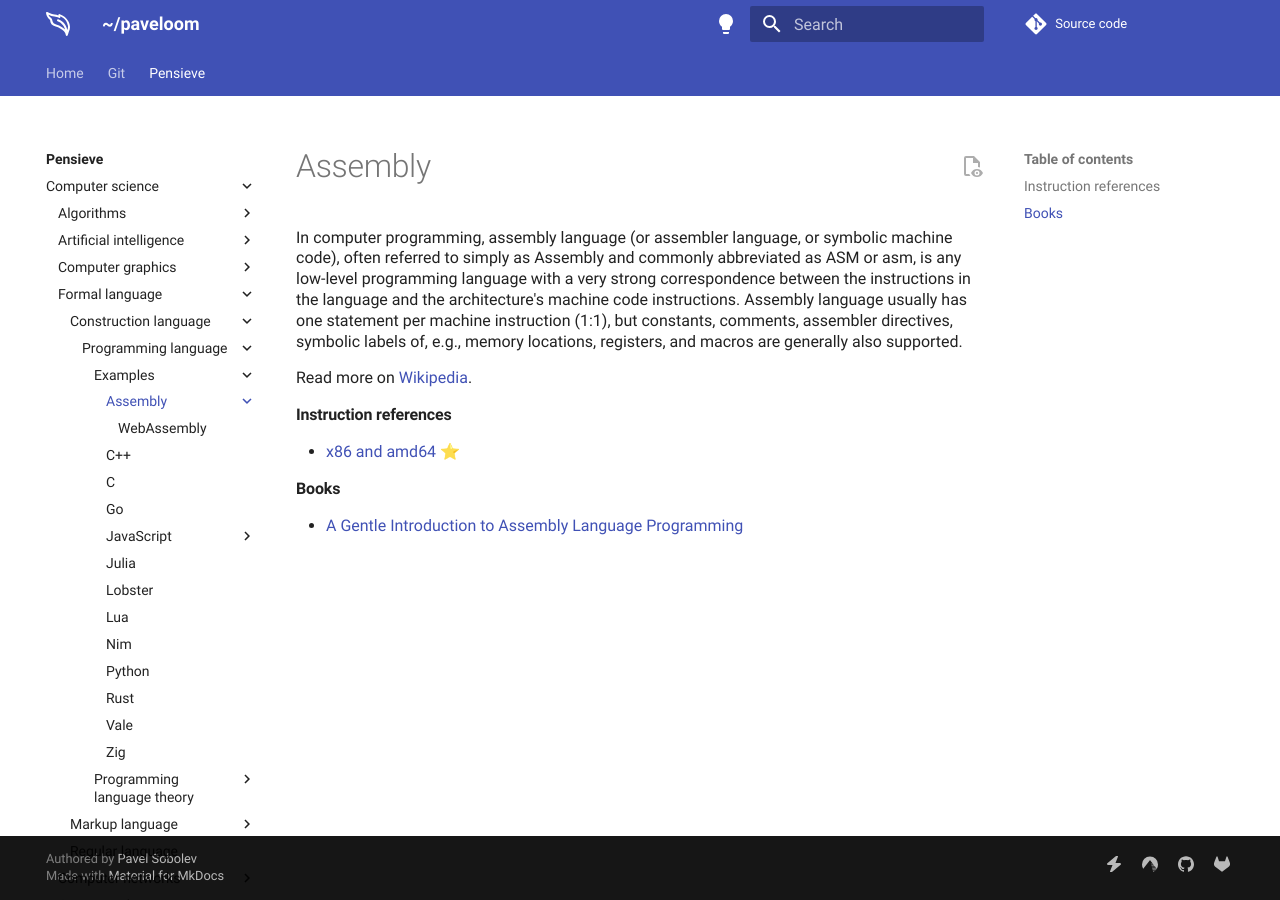
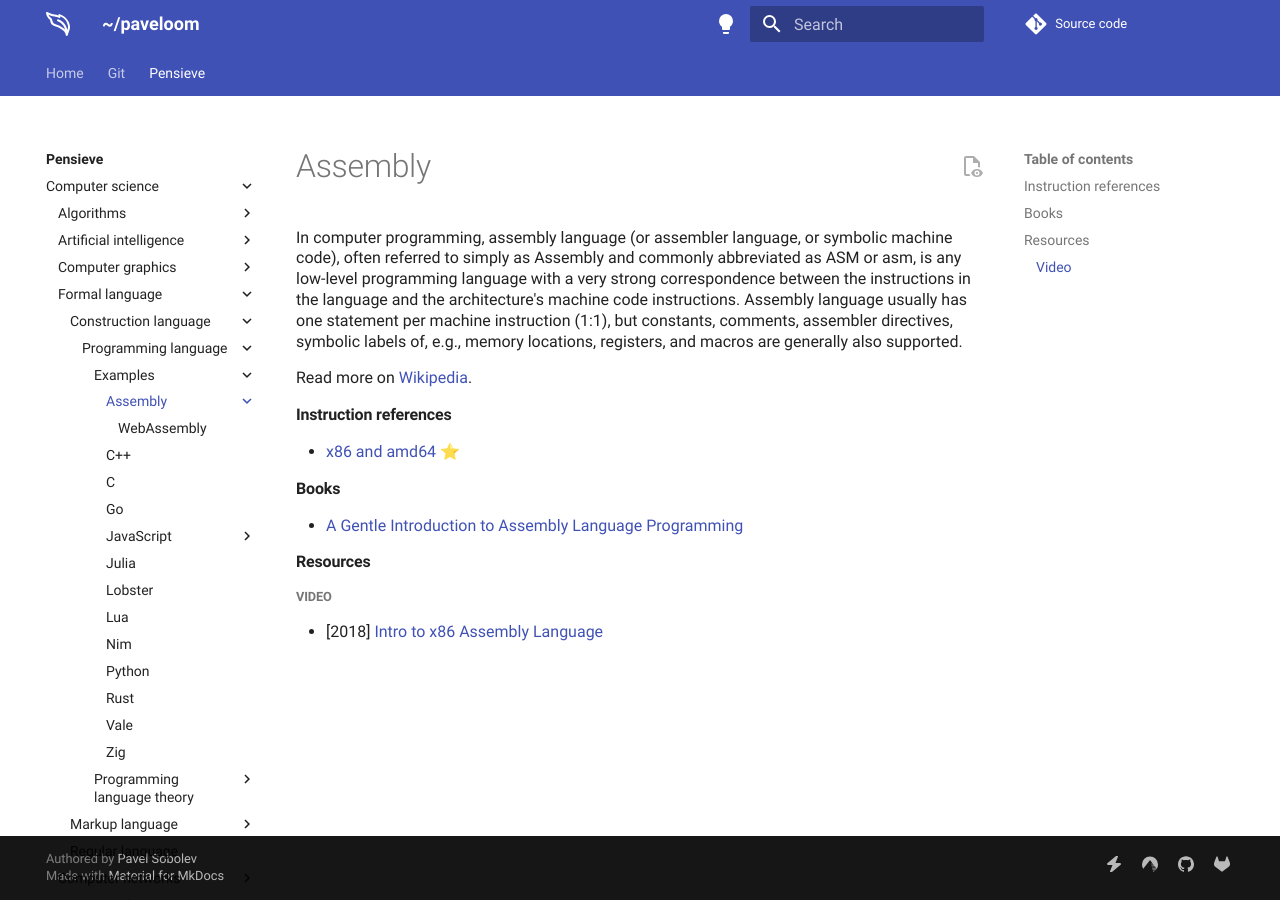
Before and after one commit to paveloom/paveloom.dev, an MkDocs documentation site: the page built from content/pensieve/assembly.md, in a window 1280 px wide. Built offline with MkDocs 1.6.1 and Material for MkDocs 9.7.7, drawn with Linux system fonts in a browser that asks for light colours; comment, search, counter and statistics services are not loaded.

Commit message:
Pensieve: update the Assembly page.

```diff
--- a/content/pensieve/assembly.md
+++ b/content/pensieve/assembly.md
@@ -9,3 +9,8 @@ Read more on [Wikipedia](https://en.wikipedia.org/wiki/Assembly_language).
 
 #### Books
 - [A Gentle Introduction to Assembly Language Programming](https://github.com/pkivolowitz/asm_book)
+
+#### Resources
+
+##### Video
+- [2018] [Intro to x86 Assembly Language](https://www.youtube.com/playlist?list=PLmxT2pVYo5LB5EzTPZGfFN0c2GDiSXgQe)
```
